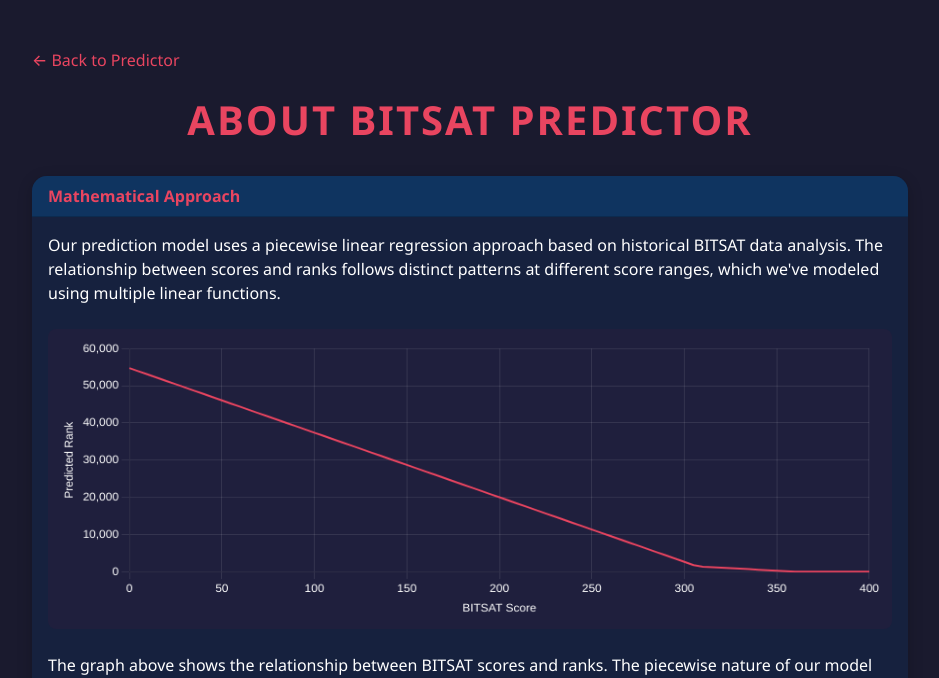
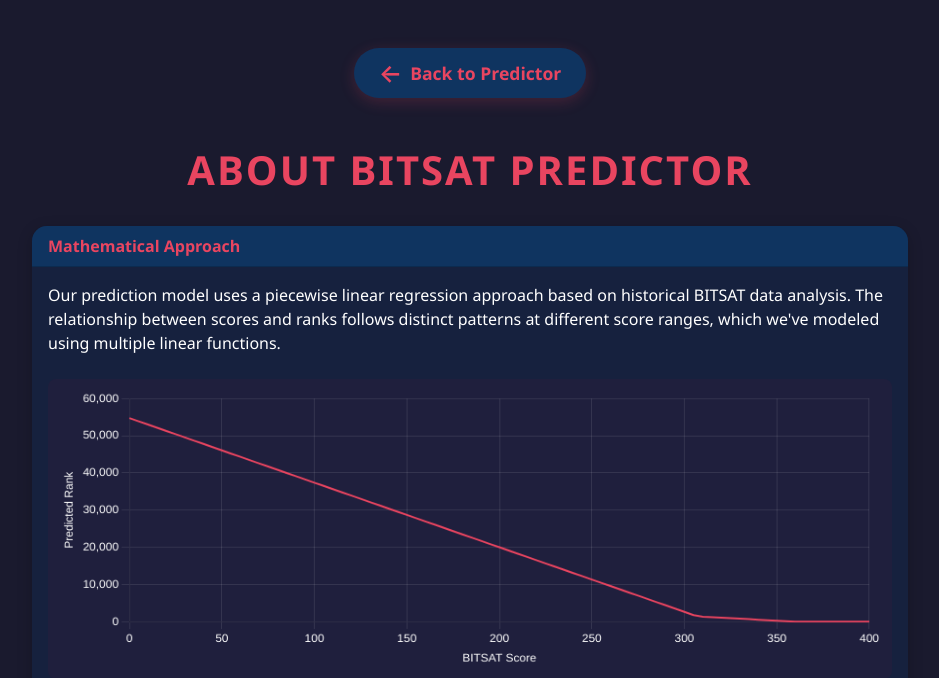
Before and after one commit to twistedwiz2222/bitsat-branch-predictor, a Flask app: page /about in a window 1280 px wide. Shown: the top 678 px of the page, without its empty margins (170-1109 px from the left). Run offline with Flask 3, Linux system fonts and the light colour scheme.

Commit message:
Assistant checkpoint: Redesign back button with funky animated style
Assistant generated file changes:
- templates/about.html: Redesign back button with funky style

---

User prompt:

can we make this button somewhere else? and make this funky? it looks out of place rn

Replit-Commit-Author: Assistant
Replit-Commit-Session-Id: f357efe3-2300-436e-83fa-c67ca6e384e2

```diff
--- a/templates/about.html
+++ b/templates/about.html
@@ -57,9 +57,39 @@
 </head>
 <body>
     <div class="container py-5">
-        <nav class="mb-4">
-            <a href="/" class="nav-link">← Back to Predictor</a>
-        </nav>
+        <div class="d-flex justify-content-center mb-5">
+            <a href="/" class="back-button">
+                <span class="back-icon">←</span>
+                Back to Predictor
+            </a>
+        </div>
+
+        <style>
+            .back-button {
+                background: #0f3460;
+                color: #e94560;
+                text-decoration: none;
+                padding: 12px 25px;
+                border-radius: 50px;
+                font-weight: 600;
+                font-size: 1.1em;
+                transition: all 0.3s ease;
+                box-shadow: 0 4px 15px rgba(233, 69, 96, 0.2);
+                display: inline-flex;
+                align-items: center;
+                gap: 8px;
+            }
+            .back-button:hover {
+                background: #e94560;
+                color: #fff;
+                transform: translateY(-2px);
+                box-shadow: 0 6px 20px rgba(233, 69, 96, 0.3);
+            }
+            .back-icon {
+                font-size: 1.4em;
+                line-height: 1;
+            }
+        </style>
 
         <h1 class="text-center">About BITSAT Predictor</h1>
 
```
